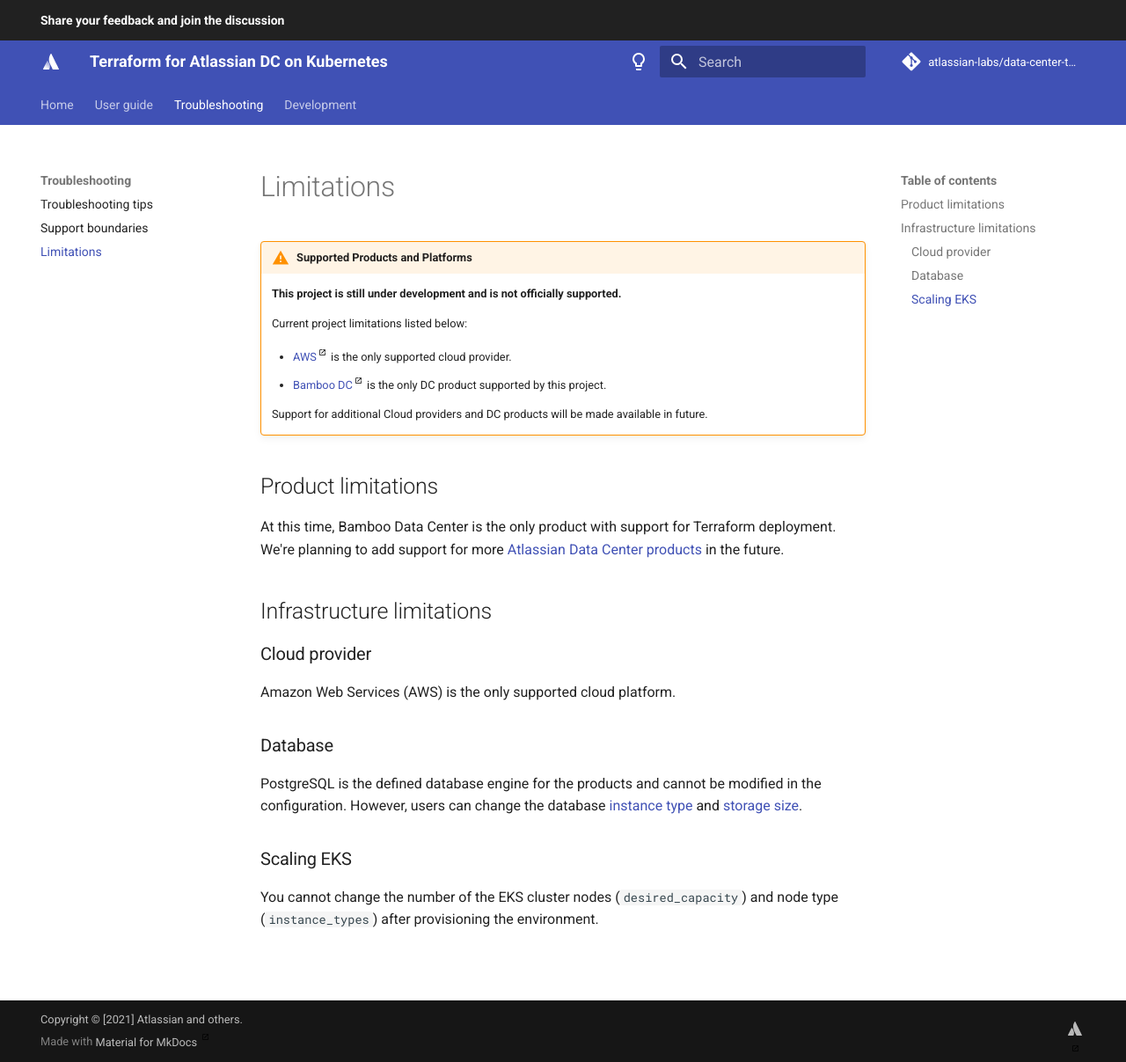
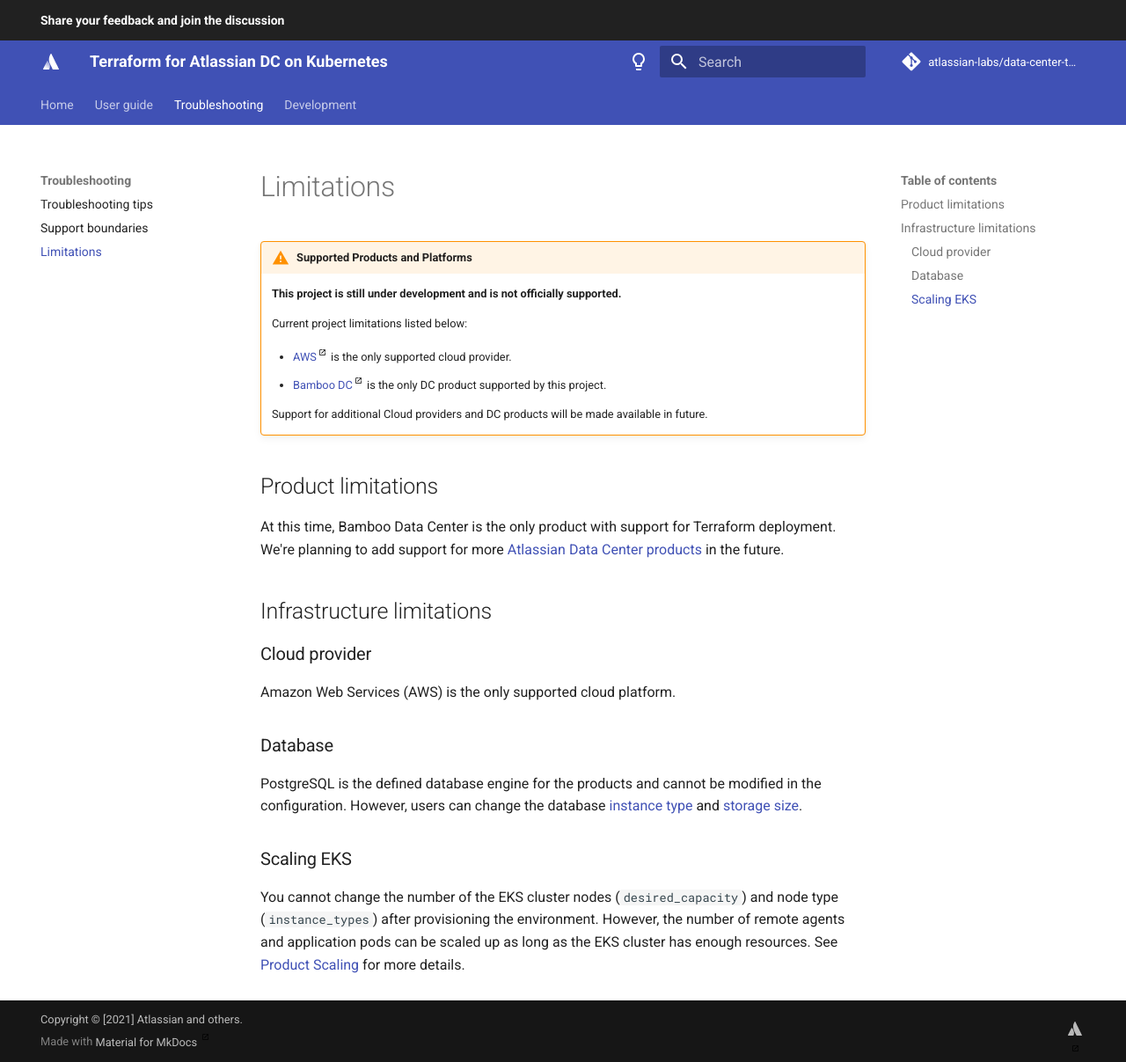
Before and after one commit to atlassian-labs/data-center-terraform, an MkDocs documentation site: the page built from docs/docs/troubleshooting/LIMITATIONS.md, in a window 1280 px wide and 1207 px high. Shown: the whole window at 88% size. Built offline with MkDocs 1.6.1 and Material for MkDocs 9.7.7, drawn with Linux system fonts in a browser that asks for light colours; comment, search, counter and statistics services are not loaded.

Commit message:
Limitation update

```diff
--- a/docs/docs/troubleshooting/LIMITATIONS.md
+++ b/docs/docs/troubleshooting/LIMITATIONS.md
@@ -28,3 +28,4 @@
 ### Scaling EKS
 
 You cannot change the number of the EKS cluster nodes (`desired_capacity`) and node type (`instance_types`) after provisioning the environment.
+However, the number of remote agents and application pods can be scaled up as long as the EKS cluster has enough resources. See [Product Scaling](https://atlassian.github.io/data-center-helm-charts/userguide/resource_management/RESOURCE_SCALING/#product-scaling) for more details.
```
